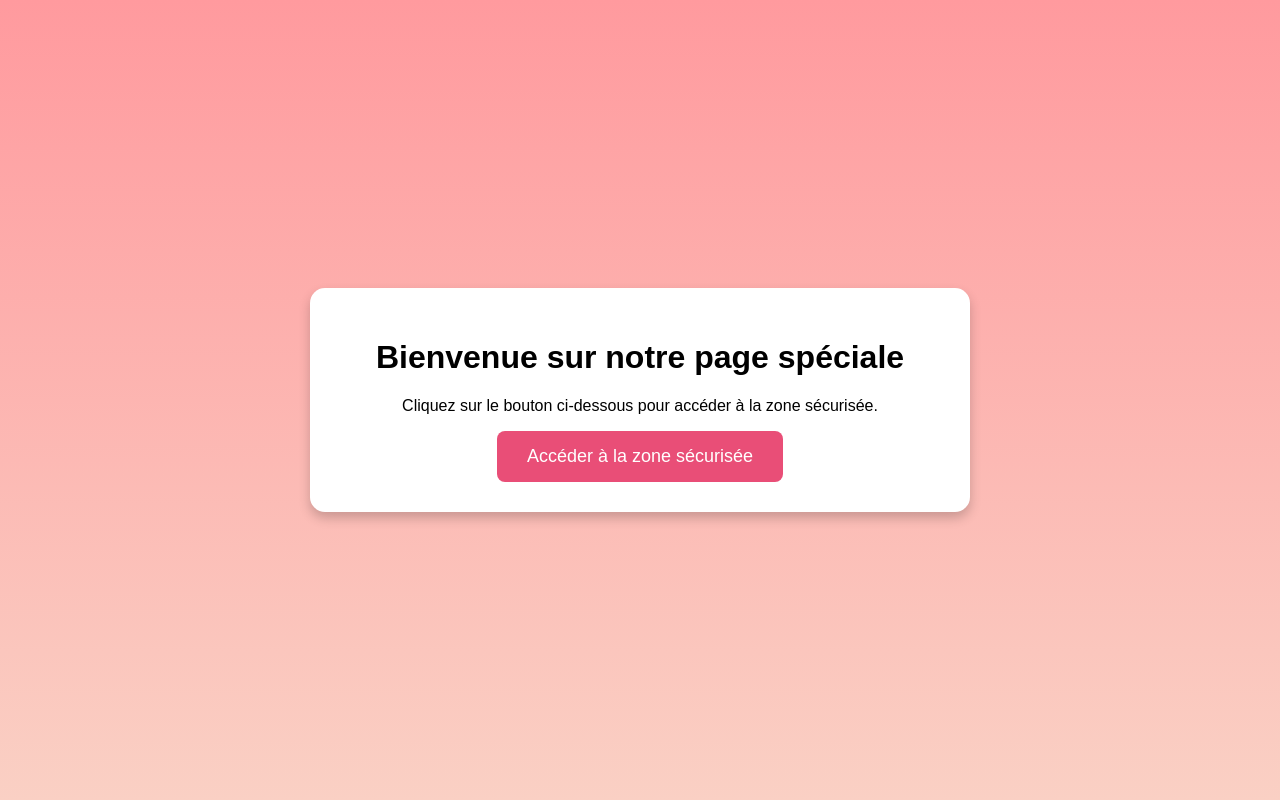
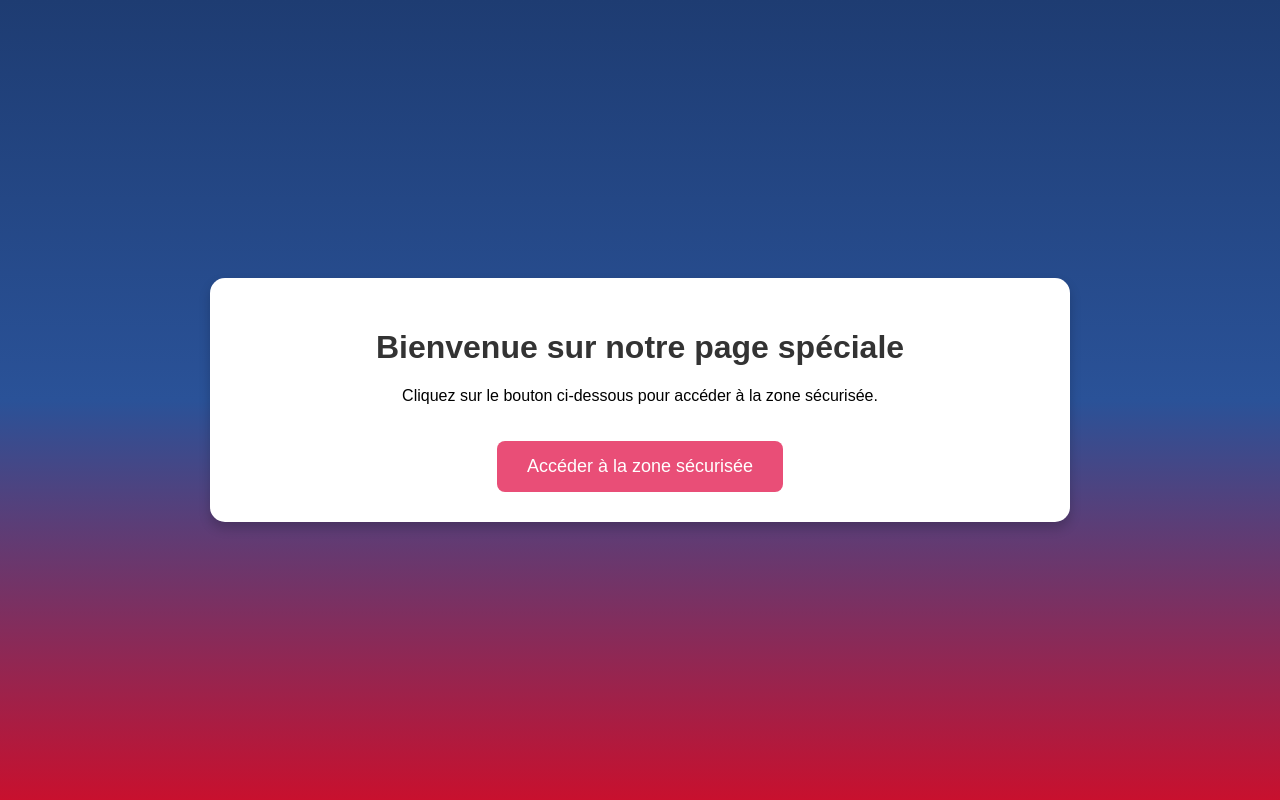
Before and after one commit to Kalvizz24/Mon_amour-, a plain HTML site: page index.html in a window 1280 px wide. Drawn offline with Linux system fonts and the light colour scheme.

Commit message:
Update index.html

```diff
--- a/index.html
+++ b/index.html
@@ -13,7 +13,7 @@
             justify-content: center;
             align-items: center;
             height: 100vh;
-            background: linear-gradient(to bottom, #ff9a9e, #fad0c4);
+            background: linear-gradient(to bottom, #1e3c72, #2a5298, #c8102e); /* Dégradé bleu à rouge */
         }
         .container {
             text-align: center;
@@ -22,7 +22,12 @@
             border-radius: 15px;
             box-shadow: 0 6px 12px rgba(0,0,0,0.2);
             width: 90%;
-            max-width: 600px;
+            max-width: 800px;
+            position: relative;
+            overflow: hidden;
+        }
+        h1 {
+            color: #333;
         }
         .link-button {
             display: inline-block;
@@ -35,6 +40,7 @@
             cursor: pointer;
             text-decoration: none;
             transition: background-color 0.3s;
+            margin-top: 20px;
         }
         .link-button:hover {
             background-color: #d43f68;
```
